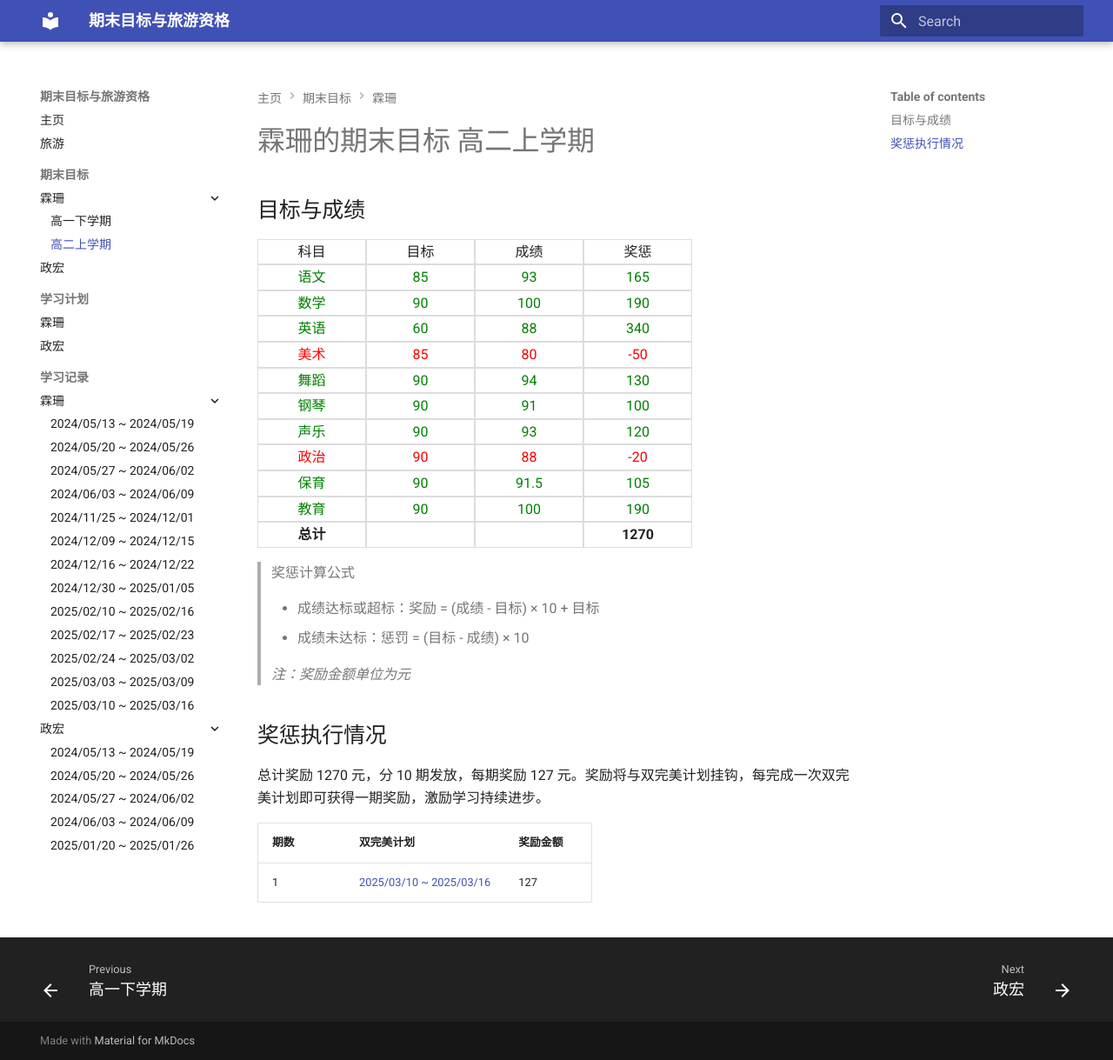
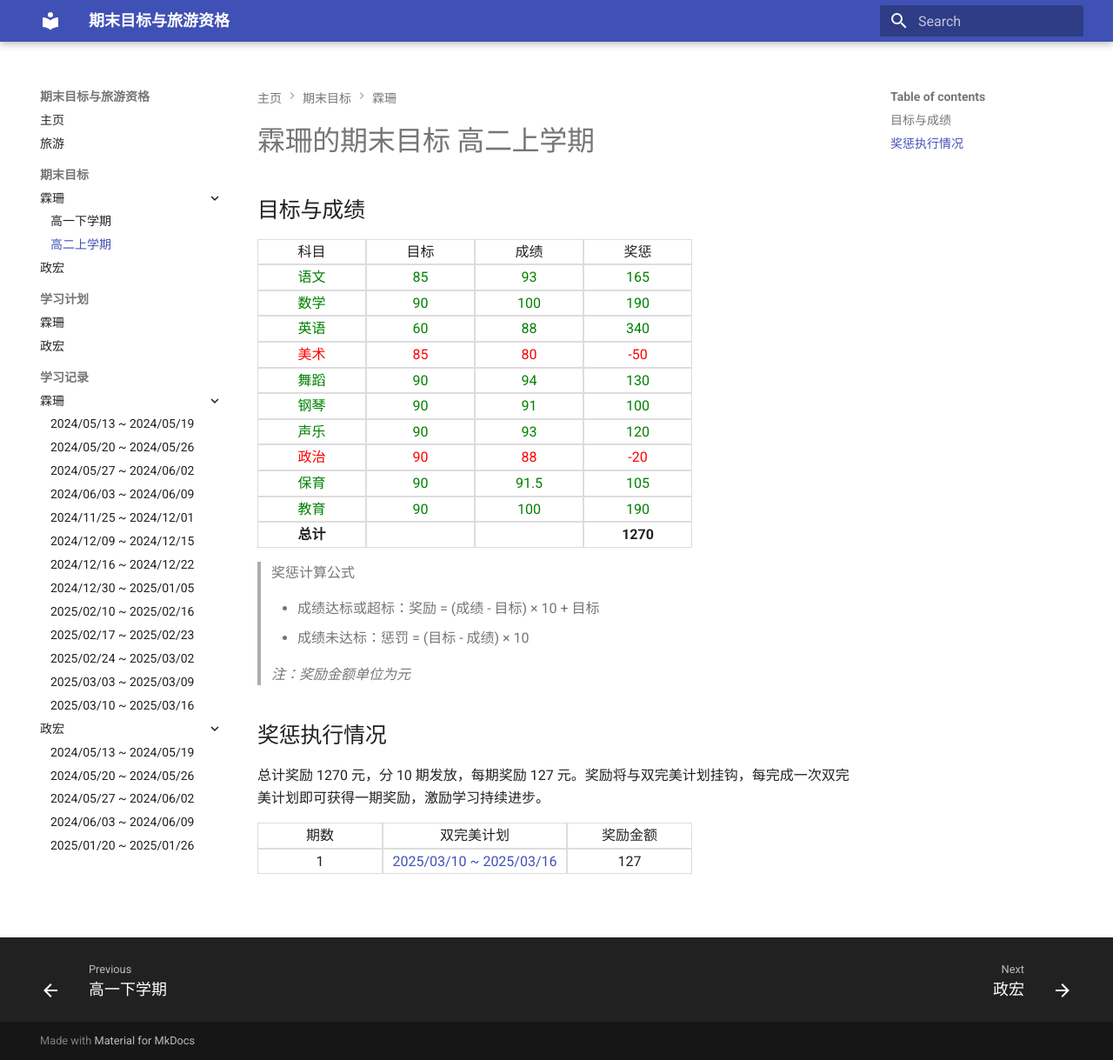
Before and after one commit to Flash-LHR/goal_and_vocation, an MkDocs documentation site: the page built from docs/study_goal/ls/grade11_s1.md, in a window 1280 px wide and 1219 px high. Shown: the whole window at 87% size. Built offline with MkDocs 1.6.1 and Material for MkDocs 9.7.7, drawn with Linux system fonts in a browser that asks for light colours.

Commit message:
fix: width

```diff
--- a/docs/study_goal/ls/grade11_s1.md
+++ b/docs/study_goal/ls/grade11_s1.md
@@ -110,11 +110,23 @@
 >
 > *注：奖励金额单位为元*
 
-
 ## 奖惩执行情况
 
 总计奖励 1270 元，分 10 期发放，每期奖励 127 元。奖励将与双完美计划挂钩，每完成一次双完美计划即可获得一期奖励，激励学习持续进步。
 
-| 期数 | 双完美计划 | 奖励金额 |
-| ---- | ---------- | -------- |
-| 1    | [2025/03/10 ~ 2025/03/16](../../study_record/ls/20250310_20250316/README.md) | 127      |
+<table class="score-table">
+  <thead>
+    <tr>
+      <th class="cell">期数</th>
+      <th class="cell">双完美计划</th>
+      <th class="cell">奖励金额</th>
+    </tr>
+  </thead>
+  <tbody>
+    <tr>
+      <td class="cell">1</td>
+      <td class="cell"><a href="../../../study_record/ls/20250310_20250316/">2025/03/10 ~ 2025/03/16</a></td>
+      <td class="cell">127</td>
+    </tr>
+  </tbody>
+</table>
```
